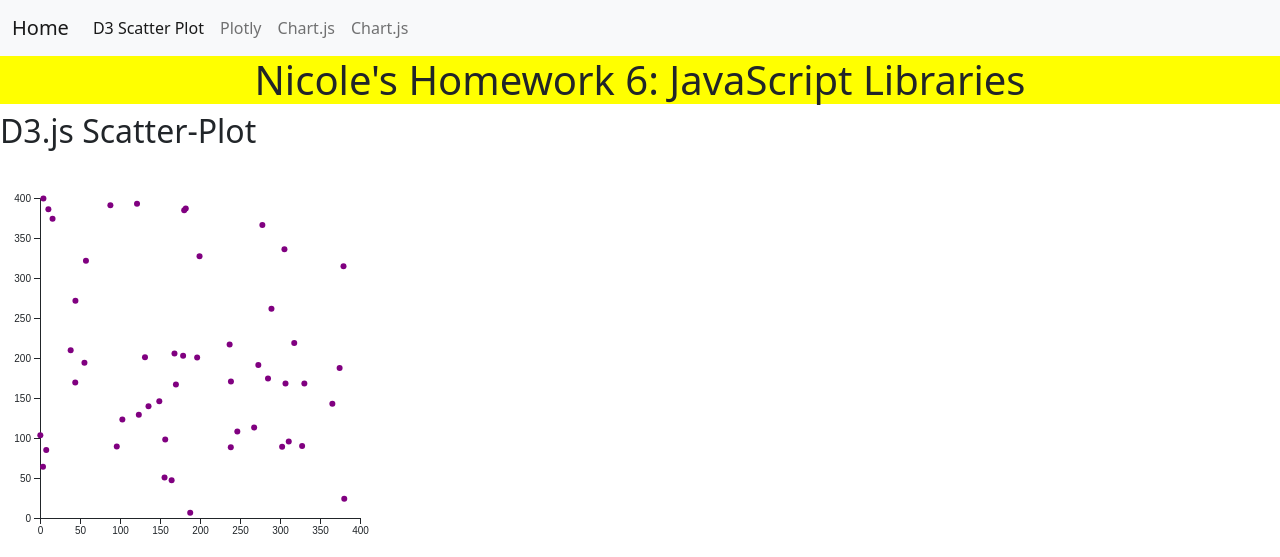
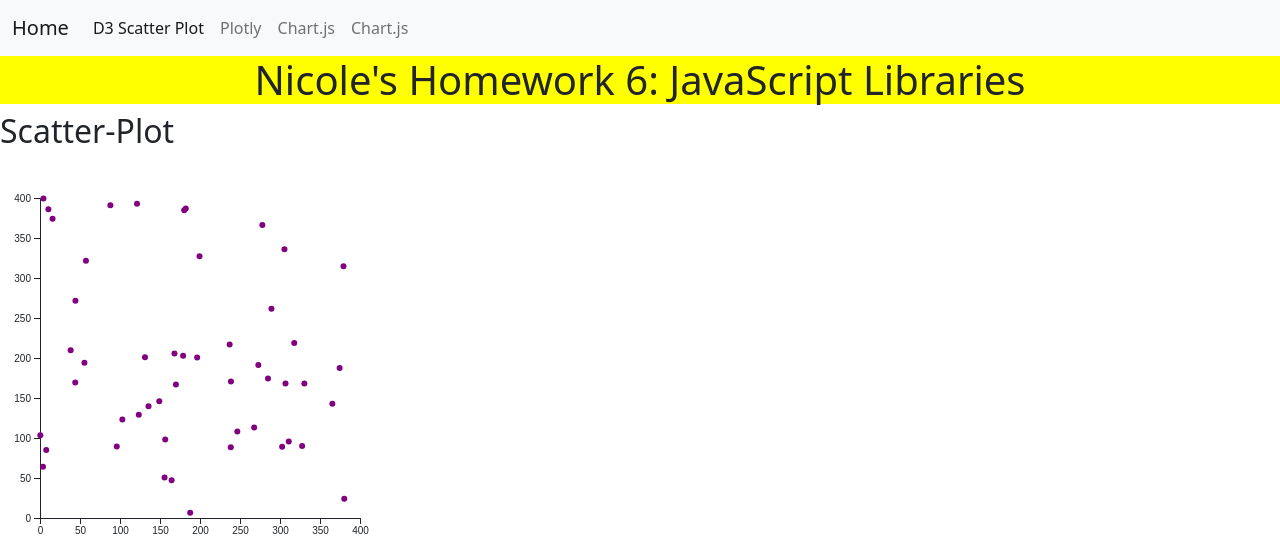
Before and after one commit to NicoleGoral/Hwk6, a PHP site: page /one.php in a window 1280 px wide. Shown: the top 557 px of the page. Run offline with PHP 8.4, Linux system fonts and the light colour scheme; some libraries are stand-ins or nearby versions.

Commit message:
Update one.php

```diff
--- a/one.php
+++ b/one.php
@@ -8,7 +8,7 @@
 <html>
 <script src="https://d3js.org/d3.v4.js"></script>
 <body>
-<h2>D3.js Scatter-Plot</h2>
+<h2>Scatter-Plot</h2>
 
 <svg id="myPlot" style="width:500px;height:400px"></svg>
 
```
